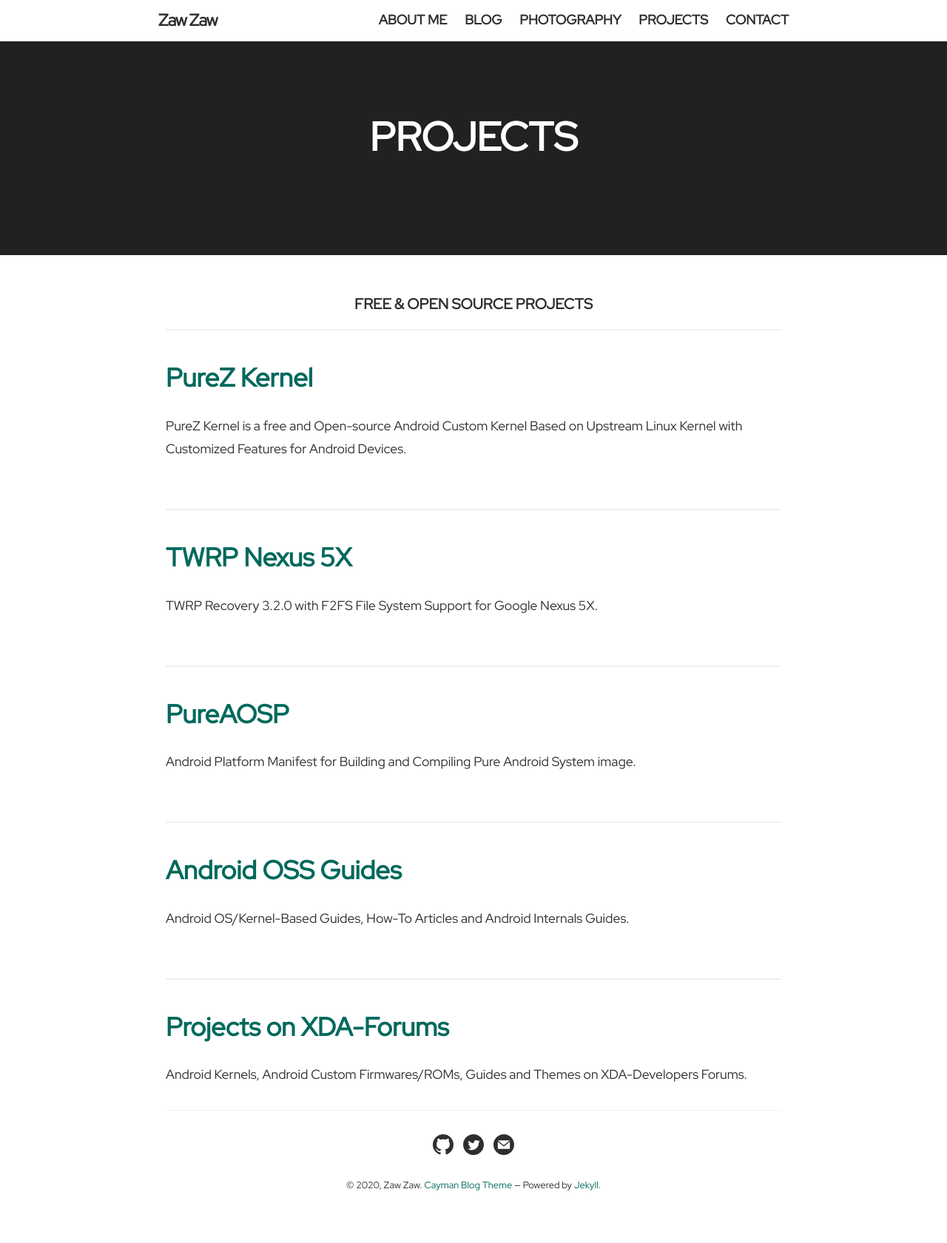
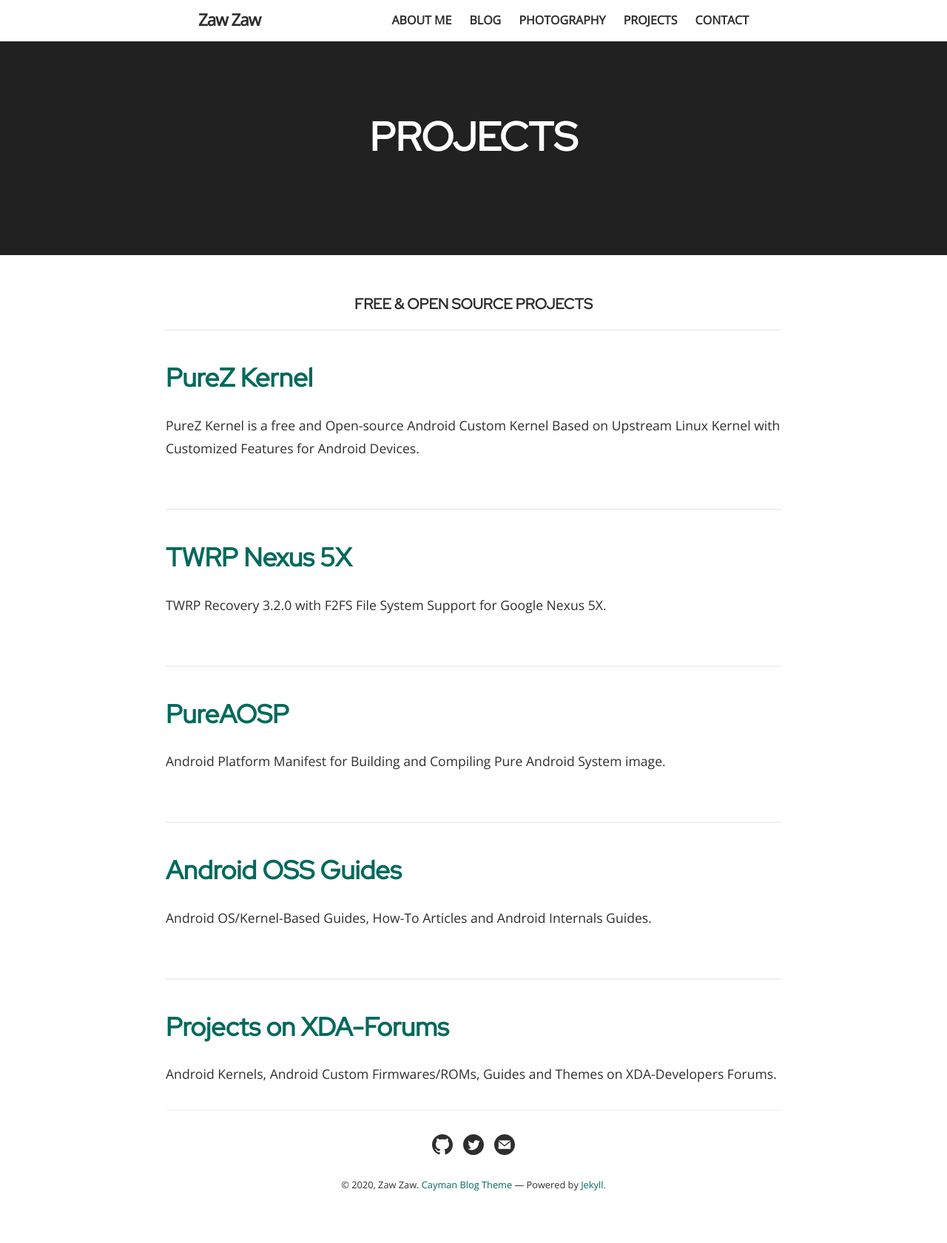
Before and after one commit to zawzaww/zawzaww.github.io, a Jekyll site: the page built from projects.html, in a window 1280 px wide. Shown: the whole page at 74% size. Built offline with Jekyll 4.4.1, drawn with Linux system fonts in a browser that asks for light colours.

Commit message:
_layouts: _sass: Add Open Sans font family for body font

```diff
--- a/_layouts/default.html
+++ b/_layouts/default.html
@@ -56,6 +56,7 @@
     <meta name="robots" content="noarchive">
 
     <link href="https://fonts.googleapis.com/css2?family=Red+Hat+Display&display=swap" rel="stylesheet" type='text/css'>
+    <link href="https://fonts.googleapis.com/css2?family=Open+Sans&display=swap" rel="stylesheet">
     <link rel="stylesheet" href="{{ '/assets/css/style.css?v=' | append: site.github.build_revision | relative_url }}">
   </head>
 
--- a/_sass/jekyll-theme-cayman-blog.scss
+++ b/_sass/jekyll-theme-cayman-blog.scss
@@ -28,11 +28,15 @@
 body {
   padding: 0;
   margin: 0;
-  font-family: "Red Hat Display", "Helvetica Neue", Helvetica, Arial, sans-serif;
+  font-family: "Open Sans", "Helvetica Neue", Helvetica, Arial, sans-serif;
   font-size: 18px;
   font-weight: normal;
   line-height: 1.8;
   color: $body-text-color;
+}
+
+body {
+  font-size: 100%;
 }
 
 a {
--- a/_sass/normalize.scss
+++ b/_sass/normalize.scss
@@ -134,22 +134,26 @@
 
 h1 {
   font-size: 45px;
+  font-family: "Red Hat Display", "Helvetica Neue", Helvetica, Arial, sans-serif;
   font-weight: bold;
   margin: 0.67em 0;
 }
 
 h2 {
   font-size: 35px;
+  font-family: "Red Hat Display", "Helvetica Neue", Helvetica, Arial, sans-serif;
   font-weight: bold;
 }
 
 h3 {
   font-size: 25px;
+  font-family: "Red Hat Display", "Helvetica Neue", Helvetica, Arial, sans-serif;
   font-weight: bold;
 }
 
 h4 {
   font-size: 20px;
+  font-family: "Red Hat Display", "Helvetica Neue", Helvetica, Arial, sans-serif;
   font-weight: bold;
 }
 
```
